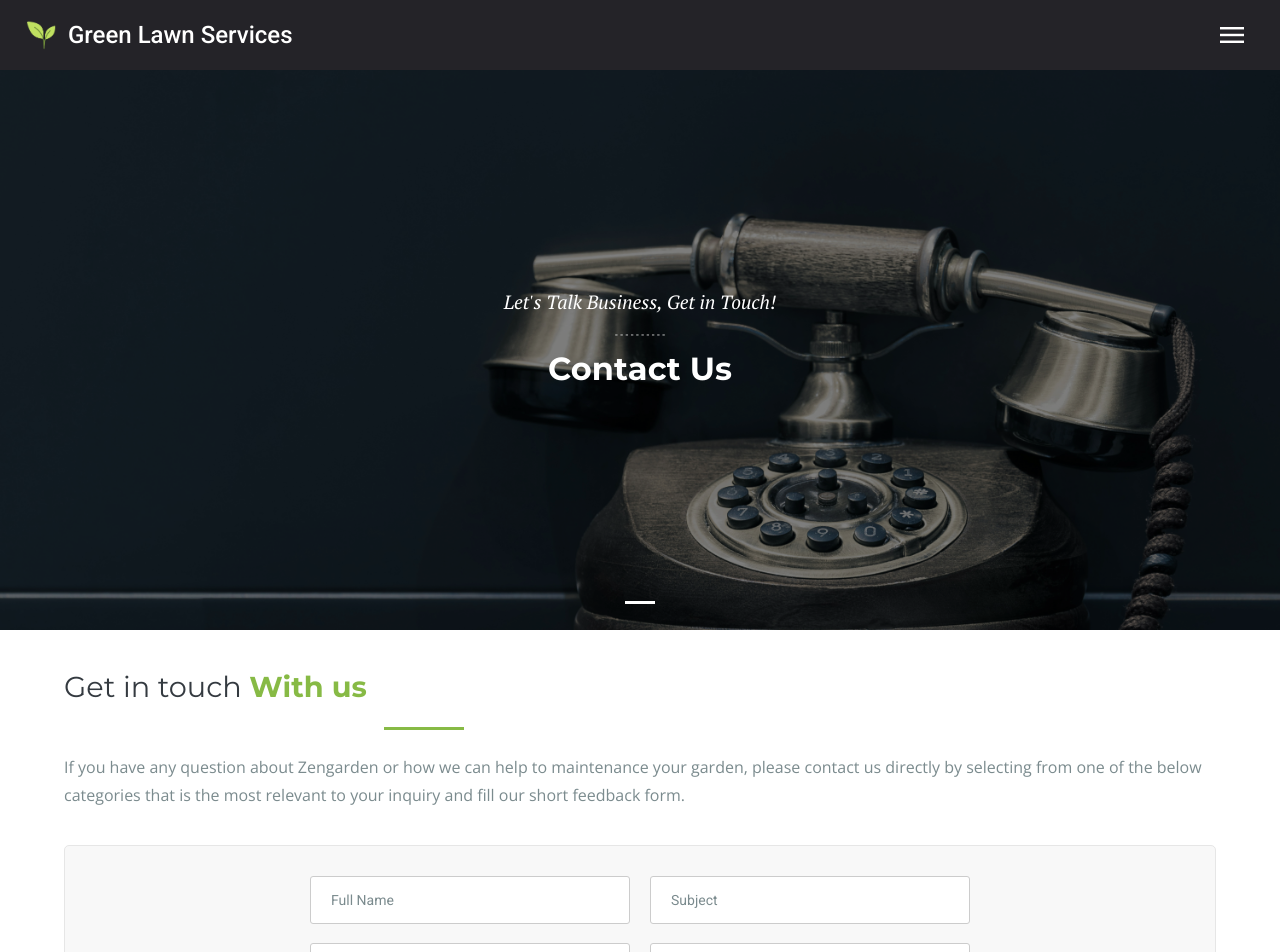
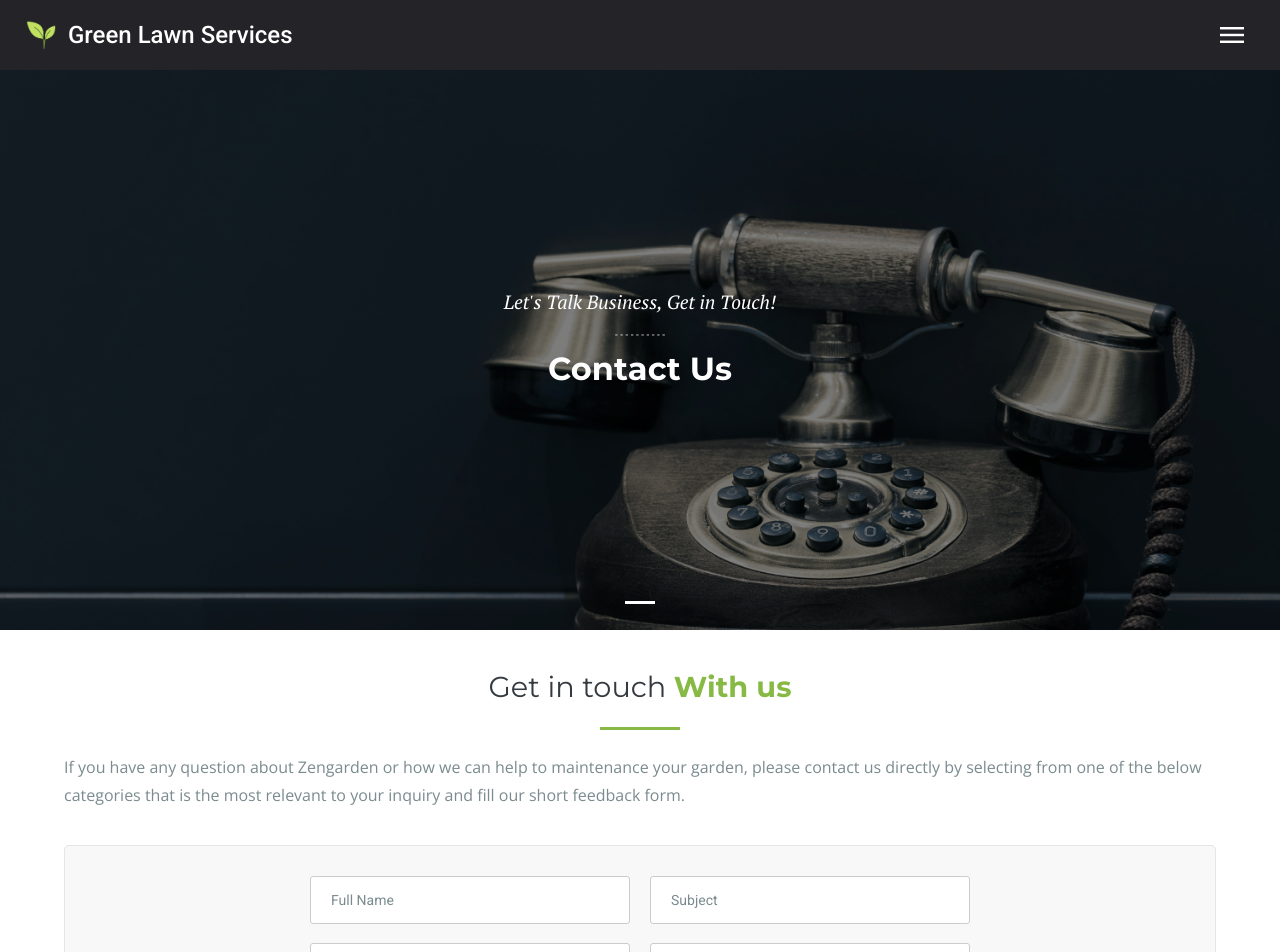
Before and after one commit to luisarevalo21/landscaper-project, a React (Vite) app: page /contact in a window 1280 px wide. Shown: the top 952 px of the page. Built offline with nearby package versions, Linux system fonts and the light colour scheme.

Commit message:
Center header text on contact page

```diff
--- a/src/App.css
+++ b/src/App.css
@@ -429,6 +429,7 @@ form textarea {
   font-weight: normal;
   padding-bottom: 25px;
   max-width: 720px;
+  text-align: center;
 }
 .form__title--strong {
   font-weight: bold;
@@ -617,6 +618,7 @@ form textarea {
 .contact__details {
   display: grid;
   gap: 15px;
+  justify-items: center;
 }
 .contact__details--green {
   color: var(--green);
```
